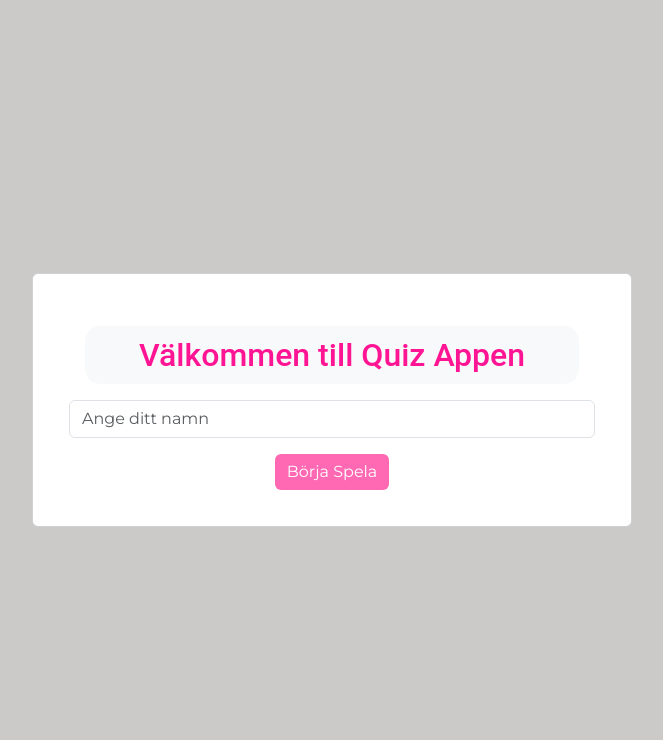
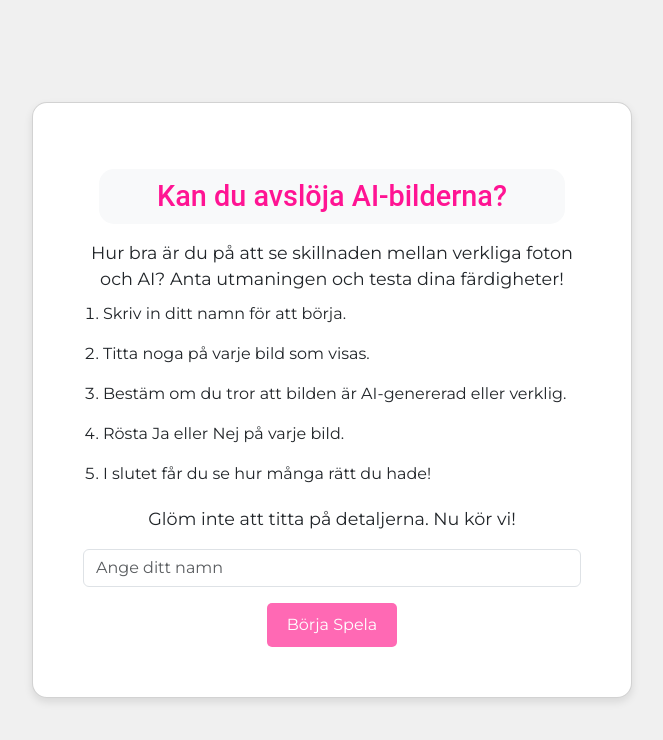
Before and after one commit to 94hansnu/Lia, a plain HTML site: page index.html in a window 1280 px wide. Shown: the whole page, without its empty margins (308-971 px from the left). Drawn offline with nearby package versions, Linux system fonts and the light colour scheme.

Commit message:
fixade startsidan

```diff
--- a/css/index.css
+++ b/css/index.css
@@ -10,17 +10,20 @@
 body, html {
     width: 100%;
     height: 100%;
-    background-color: #ccc9c9;
+    background-color: #f0f0f0; /* Ändrad bakgrundsfärg för att göra den mjukare */
 }
 
 .card {
     width: 100%;
     max-width: 600px;
     padding: 20px;
+    background-color: #fff;
+    box-shadow: 0 4px 8px rgba(0, 0, 0, 0.1);
+    border-radius: 15px;
 }
 
 .text {
-    font-size: 1.5em;
+    font-size: 1.2em; /* Minskat font-size */
     font-weight: 500;
 }
 
@@ -28,6 +31,9 @@ body, html {
     background-color: #ff69b4;
     color: white;
     border: none;
+    padding: 10px 20px;
+    font-size: 1em; /* Minskat font-size */
+    border-radius: 5px;
 }
 
 .btn-pink:hover {
@@ -37,7 +43,7 @@ body, html {
 
 .card-title { /*rubriken*/
     font-family: 'Roboto', sans-serif;
-    font-size: 2em;
+    font-size: 1.8em; /* Minskat font-size */
     margin-bottom: 20px;
     padding: 10px;
     border-radius: 15px;
@@ -47,3 +53,30 @@ body, html {
 .text-pink {
     color: #ff1493; /* Rosa färg */
 }
+
+ol {
+    padding-left: 20px; /* Indrag för listan */
+    margin-bottom: 20px;
+}
+
+li {
+    margin: 10px 0; /* Mindre avstånd mellan listobjekt */
+}
+
+.link-text {
+    text-align: left;
+    font-size: 1em; /* Minskat font-size */
+}
+
+.intro-text, .conclusion-text {
+    font-size: 1.1em; /* Minskat font-size */
+    margin-bottom: 10px; /* Mindre utrymme under varje paragraf */
+}
+
+#userName {
+    margin-bottom: 15px; /* Mindre avstånd under inputfältet */
+}
+
+.card-body {
+    padding: 30px; /* Mindre padding i card body */
+}
--- a/index.html
+++ b/index.html
@@ -14,7 +14,16 @@
                 <div class="col-12">
                     <div class="card text-center mx-auto" style="max-width: 600px;">
                         <div class="card-body">
-                            <h1 class="card-title text-pink m-3">Välkommen till Quiz Appen</h1>
+                            <h1 class="card-title text-pink m-3">Kan du avslöja AI-bilderna?</h1>
+                            <p class="intro-text">Hur bra är du på att se skillnaden mellan verkliga foton och AI? Anta utmaningen och testa dina färdigheter!</p>
+                            <ol class="text-left">
+                                <li><p class="link-text">Skriv in ditt namn för att börja.</p></li>
+                                <li><p class="link-text">Titta noga på varje bild som visas.</p></li>
+                                <li><p class="link-text">Bestäm om du tror att bilden är AI-genererad eller verklig.</p></li>
+                                <li><p class="link-text">Rösta Ja eller Nej på varje bild.</p></li>
+                                <li><p class="link-text">I slutet får du se hur många rätt du hade!</p></li>
+                            </ol>
+                            <p class="conclusion-text">Glöm inte att titta på detaljerna. Nu kör vi!</p>
                             <input type="text" id="userName" class="form-control my-3" placeholder="Ange ditt namn">
                             <button id="startQuiz" class="btn btn-pink">Börja Spela</button>
                         </div>
```
